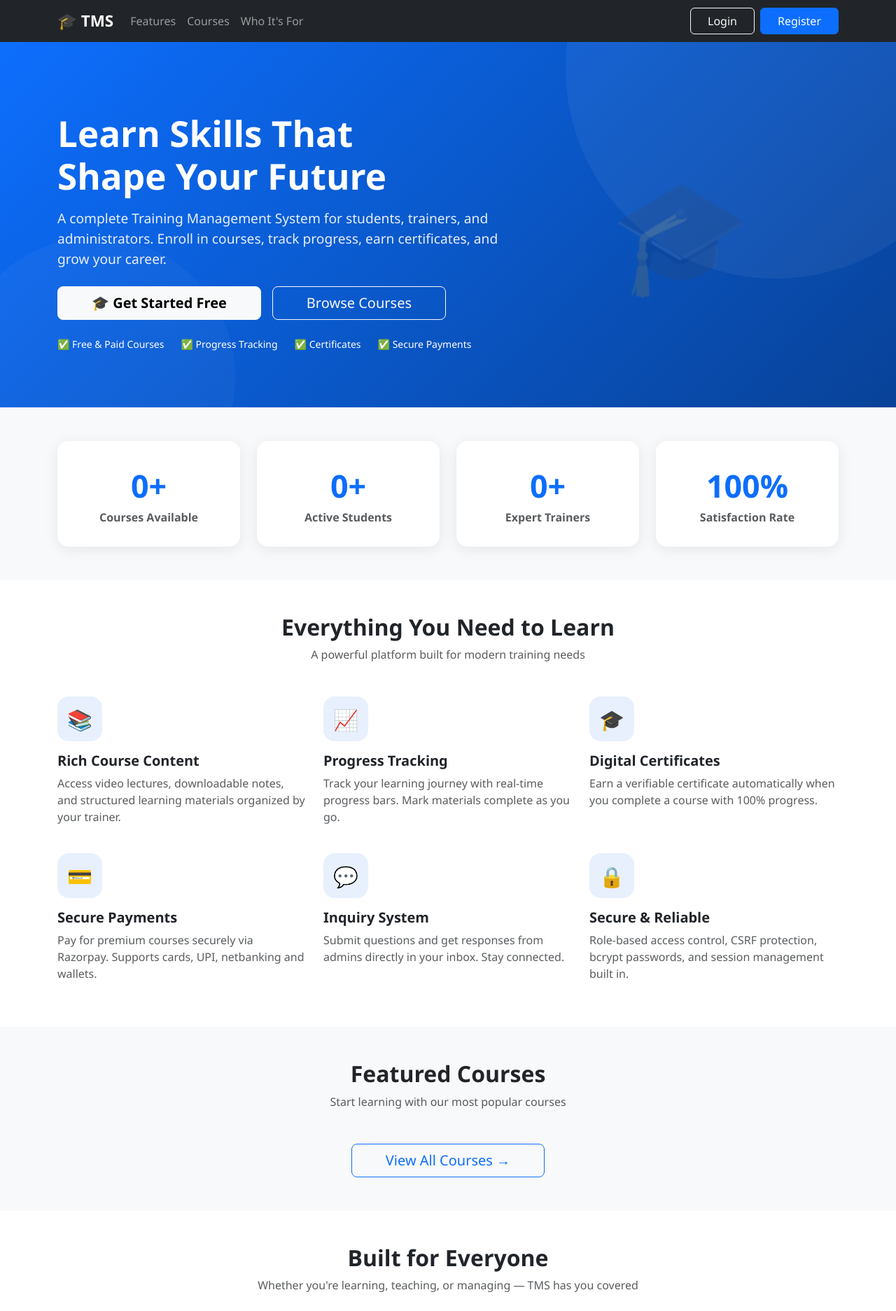
After one commit to 27kiranrana-afk/Training_Management_System, a PHP site: page /home.php in a window 1280 px wide. The commit adds this page. Shown: the top 1873 px of the page at 70% size. Run offline with PHP 8.4, Linux system fonts and the light colour scheme; data comes from the database, SQL or seed files in the repository; both versions use the stored data as it was after the commit; data that the repository does not hold is empty; a stand-in replaces the project's code that opens the database connection.

Commit message:
Add home page, security fixes, Salesforce sync, Razorpay update, DB indexes

```diff
--- /dev/null
+++ b/home.php
@@ -0,0 +1,387 @@
+<?php
+session_start();
+include("config/db.php");
+include("includes/base.php");
+
+// If already logged in, go to dashboard
+if(isset($_SESSION['user_id'])){
+    header("Location: dashboard.php"); exit();
+}
+
+// Get stats for display
+$total_courses  = $conn->query("SELECT COUNT(*) FROM courses WHERE is_active=1")->fetch_row()[0];
+$total_students = $conn->query("SELECT COUNT(*) FROM users WHERE role='student'")->fetch_row()[0];
+$total_trainers = $conn->query("SELECT COUNT(*) FROM users WHERE role='trainer'")->fetch_row()[0];
+
+// Get featured courses
+$featured = $conn->query("SELECT courses.*, users.name AS trainer_name FROM courses LEFT JOIN users ON courses.created_by=users.id WHERE courses.is_active=1 ORDER BY courses.id DESC LIMIT 3");
+?>
+<!DOCTYPE html>
+<html lang="en">
+<head>
+    <meta charset="UTF-8">
+    <meta name="viewport" content="width=device-width, initial-scale=1">
+    <title>Training Management System — Learn. Grow. Succeed.</title>
+    <link href="https://cdn.jsdelivr.net/npm/bootstrap@5.3.0/dist/css/bootstrap.min.css" rel="stylesheet">
+    <style>
+        :root {
+            --primary: #0d6efd;
+            --dark: #0a0a0a;
+        }
+
+        body { font-family: 'Segoe UI', sans-serif; }
+
+        /* Hero */
+        .hero {
+            background: linear-gradient(135deg, #0d6efd 0%, #0a58ca 50%, #084298 100%);
+            color: white;
+            padding: 100px 0 80px;
+            position: relative;
+            overflow: hidden;
+        }
+        .hero::before {
+            content: '';
+            position: absolute;
+            top: -50%;
+            right: -10%;
+            width: 600px;
+            height: 600px;
+            background: rgba(255,255,255,0.05);
+            border-radius: 50%;
+        }
+        .hero::after {
+            content: '';
+            position: absolute;
+            bottom: -30%;
+            left: -5%;
+            width: 400px;
+            height: 400px;
+            background: rgba(255,255,255,0.03);
+            border-radius: 50%;
+        }
+        .hero h1 { font-size: 3.2rem; font-weight: 800; line-height: 1.2; }
+        .hero p  { font-size: 1.2rem; opacity: 0.9; }
+
+        /* Navbar */
+        .navbar-brand { font-size: 1.4rem; font-weight: 700; }
+
+        /* Stats */
+        .stat-card {
+            background: white;
+            border-radius: 16px;
+            padding: 30px;
+            text-align: center;
+            box-shadow: 0 4px 20px rgba(0,0,0,0.08);
+            transition: transform 0.2s;
+        }
+        .stat-card:hover { transform: translateY(-4px); }
+        .stat-number { font-size: 2.8rem; font-weight: 800; color: #0d6efd; }
+
+        /* Features */
+        .feature-icon {
+            width: 64px; height: 64px;
+            background: #e8f0fe;
+            border-radius: 16px;
+            display: flex; align-items: center; justify-content: center;
+            font-size: 1.8rem;
+            margin-bottom: 16px;
+        }
+
+        /* Course cards */
+        .course-card {
+            border: none;
+            border-radius: 16px;
+            box-shadow: 0 4px 20px rgba(0,0,0,0.08);
+            transition: transform 0.2s, box-shadow 0.2s;
+            height: 100%;
+        }
+        .course-card:hover {
+            transform: translateY(-6px);
+            box-shadow: 0 8px 30px rgba(0,0,0,0.15);
+        }
+        .course-badge {
+            position: absolute; top: 16px; right: 16px;
+        }
+
+        /* Roles section */
+        .role-card {
+            border-radius: 20px;
+            padding: 40px 30px;
+            text-align: center;
+            color: white;
+            transition: transform 0.2s;
+        }
+        .role-card:hover { transform: translateY(-4px); }
+        .role-icon { font-size: 3rem; margin-bottom: 16px; }
+
+        /* CTA */
+        .cta-section {
+            background: linear-gradient(135deg, #0d6efd, #084298);
+            color: white;
+            padding: 80px 0;
+        }
+
+        /* Footer */
+        footer { background: #0a0a0a; color: #aaa; padding: 40px 0 20px; }
+        footer a { color: #aaa; text-decoration: none; }
+        footer a:hover { color: white; }
+    </style>
+</head>
+<body>
+
+<!-- Navbar -->
+<nav class="navbar navbar-expand-lg navbar-dark bg-dark sticky-top">
+    <div class="container">
+        <a class="navbar-brand fw-bold" href="home.php">🎓 TMS</a>
+        <button class="navbar-toggler" type="button" data-bs-toggle="collapse" data-bs-target="#navMenu">
+            <span class="navbar-toggler-icon"></span>
+        </button>
+        <div class="collapse navbar-collapse" id="navMenu">
+            <ul class="navbar-nav me-auto">
+                <li class="nav-item"><a class="nav-link" href="#features">Features</a></li>
+                <li class="nav-item"><a class="nav-link" href="#courses">Courses</a></li>
+                <li class="nav-item"><a class="nav-link" href="#roles">Who It's For</a></li>
+            </ul>
+            <div class="d-flex gap-2">
+                <a href="login.php" class="btn btn-outline-light px-4">Login</a>
+                <a href="register.php" class="btn btn-primary px-4">Register</a>
+            </div>
+        </div>
+    </div>
+</nav>
+
+<!-- Hero -->
+<section class="hero">
+    <div class="container position-relative" style="z-index:1">
+        <div class="row align-items-center">
+            <div class="col-lg-7">
+                <h1>Learn Skills That<br>Shape Your Future</h1>
+                <p class="mt-3 mb-4">A complete Training Management System for students, trainers, and administrators. Enroll in courses, track progress, earn certificates, and grow your career.</p>
+                <div class="d-flex gap-3 flex-wrap">
+                    <a href="register.php?role=student" class="btn btn-light btn-lg px-5 fw-bold">
+                        🎓 Get Started Free
+                    </a>
+                    <a href="#courses" class="btn btn-outline-light btn-lg px-5">
+                        Browse Courses
+                    </a>
+                </div>
+                <div class="mt-4 d-flex gap-4 flex-wrap">
+                    <small>✅ Free & Paid Courses</small>
+                    <small>✅ Progress Tracking</small>
+                    <small>✅ Certificates</small>
+                    <small>✅ Secure Payments</small>
+                </div>
+            </div>
+            <div class="col-lg-5 d-none d-lg-flex justify-content-center mt-4 mt-lg-0">
+                <div style="font-size:10rem; opacity:0.15;">🎓</div>
+            </div>
+        </div>
+    </div>
+</section>
+
+<!-- Stats -->
+<section class="py-5 bg-light">
+    <div class="container">
+        <div class="row g-4 justify-content-center">
+            <div class="col-md-3 col-6">
+                <div class="stat-card">
+                    <div class="stat-number"><?php echo $total_courses; ?>+</div>
+                    <div class="text-muted fw-semibold">Courses Available</div>
+                </div>
+            </div>
+            <div class="col-md-3 col-6">
+                <div class="stat-card">
+                    <div class="stat-number"><?php echo $total_students; ?>+</div>
+                    <div class="text-muted fw-semibold">Active Students</div>
+                </div>
+            </div>
+            <div class="col-md-3 col-6">
+                <div class="stat-card">
+                    <div class="stat-number"><?php echo $total_trainers; ?>+</div>
+                    <div class="text-muted fw-semibold">Expert Trainers</div>
+                </div>
+            </div>
+            <div class="col-md-3 col-6">
+                <div class="stat-card">
+                    <div class="stat-number">100%</div>
+                    <div class="text-muted fw-semibold">Satisfaction Rate</div>
+                </div>
+            </div>
+        </div>
+    </div>
+</section>
+
+<!-- Features -->
+<section class="py-5" id="features">
+    <div class="container">
+        <div class="text-center mb-5">
+            <h2 class="fw-bold">Everything You Need to Learn</h2>
+            <p class="text-muted">A powerful platform built for modern training needs</p>
+        </div>
+        <div class="row g-4">
+            <div class="col-md-4">
+                <div class="feature-icon">📚</div>
+                <h5 class="fw-bold">Rich Course Content</h5>
+                <p class="text-muted">Access video lectures, downloadable notes, and structured learning materials organized by your trainer.</p>
+            </div>
+            <div class="col-md-4">
+                <div class="feature-icon">📈</div>
+                <h5 class="fw-bold">Progress Tracking</h5>
+                <p class="text-muted">Track your learning journey with real-time progress bars. Mark materials complete as you go.</p>
+            </div>
+            <div class="col-md-4">
+                <div class="feature-icon">🎓</div>
+                <h5 class="fw-bold">Digital Certificates</h5>
+                <p class="text-muted">Earn a verifiable certificate automatically when you complete a course with 100% progress.</p>
+            </div>
+            <div class="col-md-4">
+                <div class="feature-icon">💳</div>
+                <h5 class="fw-bold">Secure Payments</h5>
+                <p class="text-muted">Pay for premium courses securely via Razorpay. Supports cards, UPI, netbanking and wallets.</p>
+            </div>
+            <div class="col-md-4">
+                <div class="feature-icon">💬</div>
+                <h5 class="fw-bold">Inquiry System</h5>
+                <p class="text-muted">Submit questions and get responses from admins directly in your inbox. Stay connected.</p>
+            </div>
+            <div class="col-md-4">
+                <div class="feature-icon">🔒</div>
+                <h5 class="fw-bold">Secure & Reliable</h5>
+                <p class="text-muted">Role-based access control, CSRF protection, bcrypt passwords, and session management built in.</p>
+            </div>
+        </div>
+    </div>
+</section>
+
+<!-- Featured Courses -->
+<section class="py-5 bg-light" id="courses">
+    <div class="container">
+        <div class="text-center mb-5">
+            <h2 class="fw-bold">Featured Courses</h2>
+            <p class="text-muted">Start learning with our most popular courses</p>
+        </div>
+        <div class="row g-4">
+            <?php while($course = $featured->fetch_assoc()): ?>
+            <div class="col-md-4">
+                <div class="card course-card position-relative">
+                    <div class="card-body p-4">
+                        <div class="mb-3" style="font-size:2.5rem;">
+                            <?php
+                            $icons = ['PHP'=>'🐘','Python'=>'🐍','JavaScript'=>'⚡','React'=>'⚛️','Web'=>'🌐','Java'=>'☕','Data'=>'📊','Machine'=>'🤖'];
+                            $icon = '📚';
+                            foreach($icons as $k=>$v) if(stripos($course['title'],$k)!==false){ $icon=$v; break; }
+                            echo $icon;
+                            ?>
+                        </div>
+                        <span class="badge course-badge <?php echo $course['fees']>0?'bg-primary':'bg-success'; ?>">
+                            <?php echo $course['fees']>0 ? '₹'.number_format($course['fees'],0) : 'Free'; ?>
+                        </span>
+                        <h5 class="fw-bold"><?php echo htmlspecialchars($course['title']); ?></h5>
+                        <p class="text-muted small"><?php echo htmlspecialchars(mb_strimwidth($course['description']??'No description.',0,80,'...')); ?></p>
+                        <div class="d-flex justify-content-between align-items-center mt-3">
+                            <small class="text-muted">⏱ <?php echo htmlspecialchars($course['duration']); ?></small>
+                            <small class="text-muted">👨‍🏫 <?php echo htmlspecialchars($course['trainer_name']??'TMS'); ?></small>
+                        </div>
+                    </div>
+                    <div class="card-footer bg-transparent border-0 pb-4 px-4">
+                        <a href="register.php?role=student" class="btn btn-primary w-100">Enroll Now</a>
+                    </div>
+                </div>
+            </div>
+            <?php endwhile; ?>
+        </div>
+        <div class="text-center mt-4">
+            <a href="login.php" class="btn btn-outline-primary btn-lg px-5">View All Courses →</a>
+        </div>
+    </div>
+</section>
+
+<!-- Who It's For -->
+<section class="py-5" id="roles">
+    <div class="container">
+        <div class="text-center mb-5">
+            <h2 class="fw-bold">Built for Everyone</h2>
+            <p class="text-muted">Whether you're learning, teaching, or managing — TMS has you covered</p>
+        </div>
+        <div class="row g-4">
+            <div class="col-md-4">
+                <div class="role-card bg-primary">
+                    <div class="role-icon">🎓</div>
+                    <h4 class="fw-bold">Students</h4>
+                    <p class="opacity-75">Enroll in courses, track your progress, submit inquiries, and download certificates upon completion.</p>
+                    <a href="register.php?role=student" class="btn btn-light mt-2 px-4">Join as Student</a>
+                </div>
+            </div>
+            <div class="col-md-4">
+                <div class="role-card bg-success">
+                    <div class="role-icon">👨‍🏫</div>
+                    <h4 class="fw-bold">Trainers</h4>
+                    <p class="opacity-75">Create and manage courses, upload learning materials, and monitor student progress in real time.</p>
+                    <a href="register.php?role=trainer" class="btn btn-light mt-2 px-4">Join as Trainer</a>
+                </div>
+            </div>
+            <div class="col-md-4">
+                <div class="role-card bg-dark">
+                    <div class="role-icon">🛡️</div>
+                    <h4 class="fw-bold">Administrators</h4>
+                    <p class="opacity-75">Manage users, oversee all courses and enrollments, handle refunds, and view detailed analytics.</p>
+                    <a href="login.php?role=admin" class="btn btn-light mt-2 px-4">Admin Login</a>
+                </div>
+            </div>
+        </div>
+    </div>
+</section>
+
+<!-- CTA -->
+<section class="cta-section">
+    <div class="container text-center">
+        <h2 class="fw-bold mb-3">Ready to Start Learning?</h2>
+        <p class="opacity-75 mb-4 fs-5">Join our platform today and take the first step towards your goals.</p>
+        <div class="d-flex gap-3 justify-content-center flex-wrap">
+            <a href="register.php?role=student" class="btn btn-light btn-lg px-5 fw-bold">Create Free Account</a>
+            <a href="login.php" class="btn btn-outline-light btn-lg px-5">Sign In</a>
+        </div>
+    </div>
+</section>
+
+<!-- Footer -->
+<footer>
+    <div class="container">
+        <div class="row g-4 mb-4">
+            <div class="col-md-4">
+                <h5 class="text-white fw-bold">🎓 TMS</h5>
+                <p class="small">Training Management System — A complete platform for online learning, course management, and certification.</p>
+            </div>
+            <div class="col-md-2">
+                <h6 class="text-white">Platform</h6>
+                <ul class="list-unstyled small">
+                    <li><a href="#features">Features</a></li>
+                    <li><a href="#courses">Courses</a></li>
+                    <li><a href="#roles">Roles</a></li>
+                </ul>
+            </div>
+            <div class="col-md-2">
+                <h6 class="text-white">Account</h6>
+                <ul class="list-unstyled small">
+                    <li><a href="login.php">Login</a></li>
+                    <li><a href="register.php">Register</a></li>
+                    <li><a href="forgot_password.php">Forgot Password</a></li>
+                </ul>
+            </div>
+            <div class="col-md-4">
+                <h6 class="text-white">Powered By</h6>
+                <p class="small">
+                    💳 Razorpay — Secure Payments<br>
+                    ☁️ Salesforce — CRM Integration<br>
+                    🔒 bcrypt — Password Security
+                </p>
+            </div>
+        </div>
+        <hr style="border-color:#333">
+        <p class="text-center small mb-0">© <?php echo date('Y'); ?> Training Management System. All rights reserved.</p>
+    </div>
+</footer>
+
+<script src="https://cdn.jsdelivr.net/npm/bootstrap@5.3.0/dist/js/bootstrap.bundle.min.js"></script>
+</body>
+</html>
--- a/includes/header.php
+++ b/includes/header.php
@@ -31,7 +31,7 @@ if(!defined('BASE_URL')) include_once __DIR__ . '/base.php';
         </button>
         <div class="collapse navbar-collapse" id="navMenu">
             <ul class="navbar-nav ms-auto">
-                <li class="nav-item"><a class="nav-link" href="<?php echo BASE_URL; ?>dashboard.php">Home</a></li>
+                <li class="nav-item"><a class="nav-link" href="<?php echo BASE_URL; ?>home.php">Home</a></li>
                 <?php if(isset($_SESSION['user'])): ?>
                     <li class="nav-item"><a class="nav-link" href="<?php echo BASE_URL; ?>profile.php">👤 Profile</a></li>
                     <?php if(in_array($_SESSION['role'] ?? '', ['student','trainer'])):
--- a/login.php
+++ b/login.php
@@ -48,6 +48,9 @@ function clear_attempts($conn, $email, $ip){
     $stmt->bind_param("ss", $email, $ip);
     $stmt->execute();
 }
+
+// Clean up old login attempts (older than LOCKOUT_MINUTES) to prevent table bloat
+$conn->query("DELETE FROM login_attempts WHERE attempted_at < DATE_SUB(NOW(), INTERVAL " . LOCKOUT_MINUTES . " MINUTE)");
 
 if(isset($_POST['login'])){
     csrf_verify();
--- a/view_courses.php
+++ b/view_courses.php
@@ -42,13 +42,13 @@ if($_SESSION['role'] === 'student'){
 }
 
 if($search){
-    $stmt = $conn->prepare("SELECT courses.*, users.name AS trainer_name FROM courses LEFT JOIN users ON courses.created_by=users.id WHERE courses.title LIKE ? ORDER BY courses.title ASC");
-    $like = "%$search%";
+    $stmt = $conn->prepare("SELECT courses.*, users.name AS trainer_name FROM courses LEFT JOIN users ON courses.created_by=users.id WHERE courses.is_active=1 AND courses.title LIKE ? ORDER BY courses.title ASC");
+    $like = "%" . $search . "%";
     $stmt->bind_param("s", $like);
     $stmt->execute();
     $result = $stmt->get_result();
 } else {
-    $result = $conn->query("SELECT courses.*, users.name AS trainer_name FROM courses LEFT JOIN users ON courses.created_by=users.id ORDER BY courses.title ASC");
+    $result = $conn->query("SELECT courses.*, users.name AS trainer_name FROM courses LEFT JOIN users ON courses.created_by=users.id WHERE courses.is_active=1 ORDER BY courses.title ASC");
 }
 ?>
 <?php include("includes/header.php"); ?>
```
Also changed, not shown: admin/dashboard.php (+5 -2 lines), admin/reports.php (+12 -8 lines), config/restore_data.sql (added, +32 -0 lines), config/setup.sql (+16 -5 lines), index.php (+25 -21 lines), manage_inquiries.php (+9 -9 lines), profile.php (+13 -2 lines), register.php (+13 -4 lines), reset_password.php (+6 -4 lines), 2 other files.
